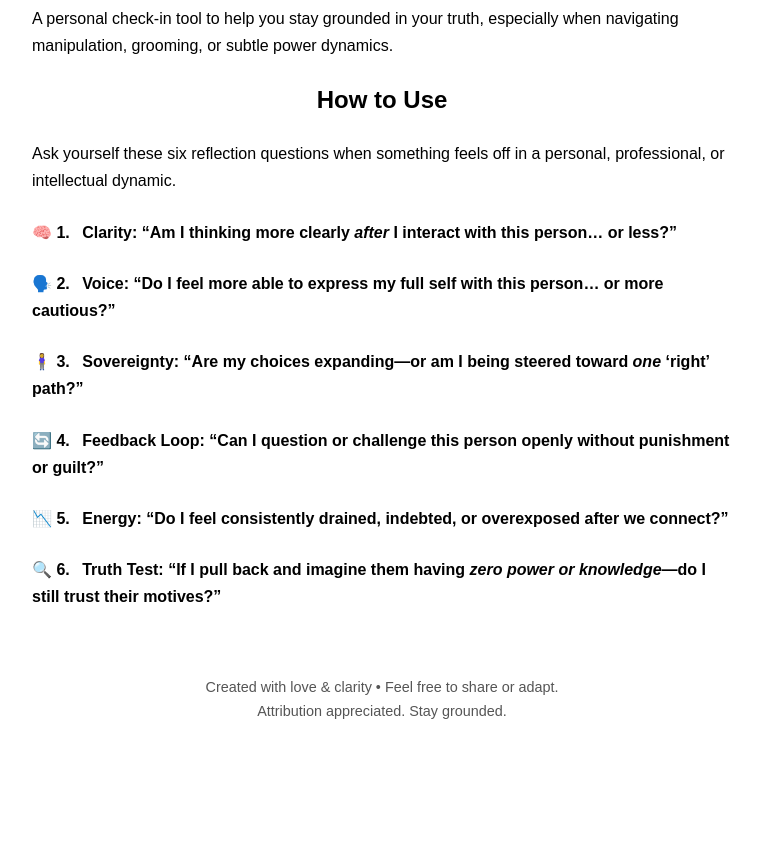
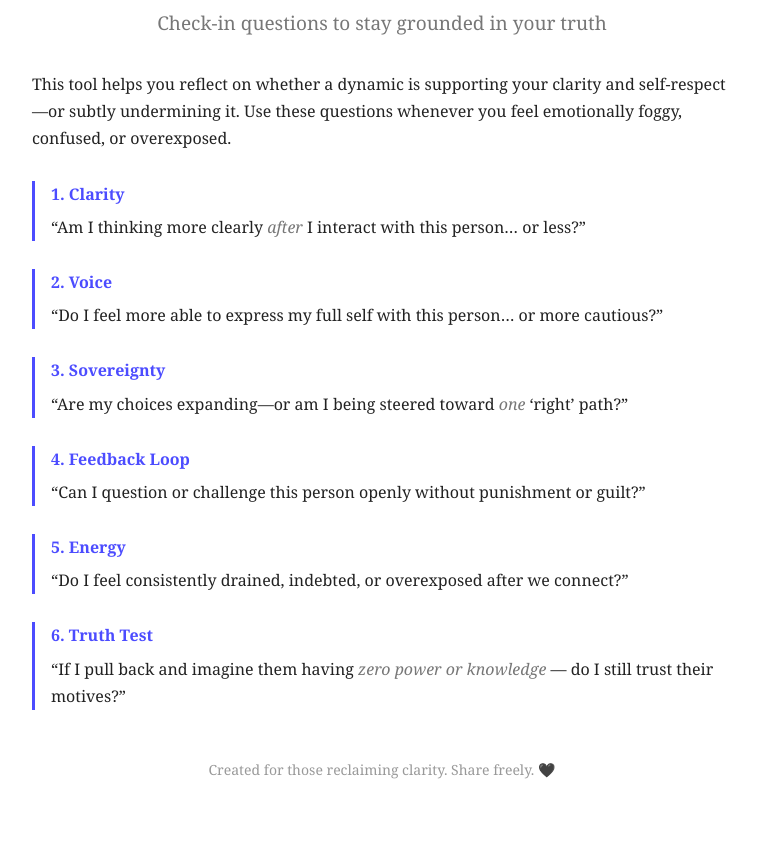
Before and after one commit to J3ddda/self-integrity-audit, a plain HTML site: page index.html in a window 1280 px wide. Shown: the part 156-1002 px from the top of the page, without its empty margins (258-1019 px from the left). Before the commit the page ends 943 px from the top, so only its background shows below. Drawn offline with Linux system fonts and the light colour scheme.

Commit message:
Update index.html

```diff
--- a/index.html
+++ b/index.html
@@ -6,48 +6,104 @@
   <title>Self-Integrity Audit Tool</title>
   <style>
     body {
-      font-family: sans-serif;
+      font-family: Georgia, serif;
+      background-color: #ffffff;
+      color: #222222;
       max-width: 700px;
-      margin: 3rem auto;
-      padding: 1rem;
+      margin: 48px auto;
+      padding: 16px;
       line-height: 1.7;
     }
-    h1, h2 {
+
+    h1 {
+      font-size: 35px;
       text-align: center;
+      color: #4c4cff;
+      margin-bottom: 8px;
     }
+
+    h2 {
+      text-align: center;
+      color: #777777;
+      font-weight: normal;
+      font-size: 19px;
+      margin-bottom: 32px;
+    }
+
     .question {
-      margin-top: 1.5rem;
+      margin: 28px 0;
+      padding-left: 16px;
+      border-left: 3px solid #4c4cff;
+    }
+
+    .question span {
+      display: block;
       font-weight: bold;
+      margin-bottom: 6px;
+      color: #4c4cff;
     }
-    .icon {
-      margin-right: 0.5rem;
+
+    em {
+      font-style: italic;
+      color: #777777;
     }
+
     footer {
-      margin-top: 4rem;
+      margin-top: 48px;
       text-align: center;
-      font-size: 0.9rem;
-      color: #555;
+      font-size: 14px;
+      color: #999999;
+    }
+
+    a {
+      color: #4c4cff;
+      text-decoration: none;
+    }
+
+    a:hover {
+      text-decoration: underline;
     }
   </style>
 </head>
 <body>
 
   <h1>🧭 Self-Integrity Audit Tool</h1>
-  <p>A personal check-in tool to help you stay grounded in your truth, especially when navigating manipulation, grooming, or subtle power dynamics.</p>
+  <h2>Check-in questions to stay grounded in your truth</h2>
 
-  <h2>How to Use</h2>
-  <p>Ask yourself these six reflection questions when something feels off in a personal, professional, or intellectual dynamic.</p>
+  <p>This tool helps you reflect on whether a dynamic is supporting your clarity and self-respect—or subtly undermining it. Use these questions whenever you feel emotionally foggy, confused, or overexposed.</p>
 
-  <div class="question">🧠 <span class="icon">1.</span> <strong>Clarity:</strong> “Am I thinking more clearly <em>after</em> I interact with this person… or less?”</div>
-  <div class="question">🗣️ <span class="icon">2.</span> <strong>Voice:</strong> “Do I feel more able to express my full self with this person… or more cautious?”</div>
-  <div class="question">🧍‍♀️ <span class="icon">3.</span> <strong>Sovereignty:</strong> “Are my choices expanding—or am I being steered toward <em>one</em> ‘right’ path?”</div>
-  <div class="question">🔄 <span class="icon">4.</span> <strong>Feedback Loop:</strong> “Can I question or challenge this person openly without punishment or guilt?”</div>
-  <div class="question">📉 <span class="icon">5.</span> <strong>Energy:</strong> “Do I feel consistently drained, indebted, or overexposed after we connect?”</div>
-  <div class="question">🔍 <span class="icon">6.</span> <strong>Truth Test:</strong> “If I pull back and imagine them having <em>zero power or knowledge</em>—do I still trust their motives?”</div>
+  <div class="question">
+    <span>1. Clarity</span>
+    “Am I thinking more clearly <em>after</em> I interact with this person… or less?”
+  </div>
+
+  <div class="question">
+    <span>2. Voice</span>
+    “Do I feel more able to express my full self with this person… or more cautious?”
+  </div>
+
+  <div class="question">
+    <span>3. Sovereignty</span>
+    “Are my choices expanding—or am I being steered toward <em>one</em> ‘right’ path?”
+  </div>
+
+  <div class="question">
+    <span>4. Feedback Loop</span>
+    “Can I question or challenge this person openly without punishment or guilt?”
+  </div>
+
+  <div class="question">
+    <span>5. Energy</span>
+    “Do I feel consistently drained, indebted, or overexposed after we connect?”
+  </div>
+
+  <div class="question">
+    <span>6. Truth Test</span>
+    “If I pull back and imagine them having <em>zero power or knowledge</em> — do I still trust their motives?”
+  </div>
 
   <footer>
-    Created with love & clarity • Feel free to share or adapt. <br>
-    Attribution appreciated. Stay grounded.
+    Created for those reclaiming clarity. Share freely. 🖤
   </footer>
 
 </body>
```
